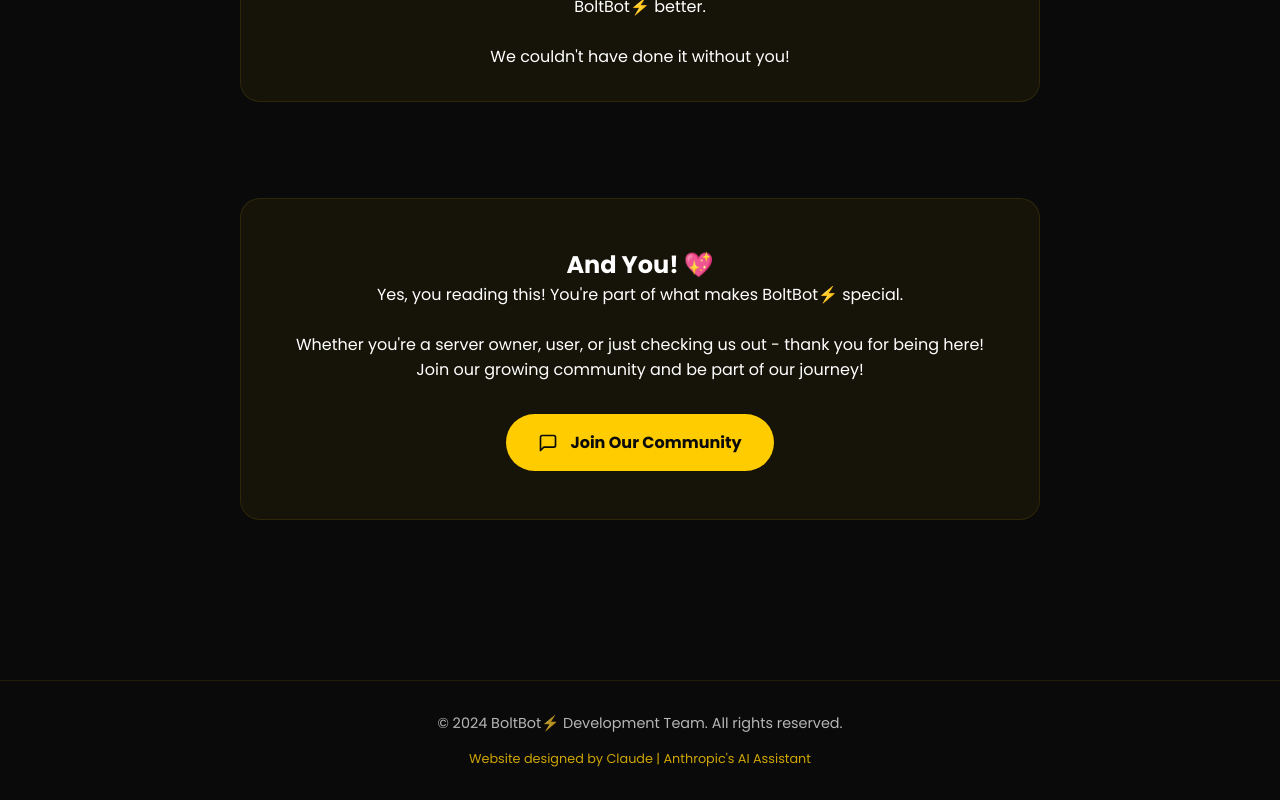
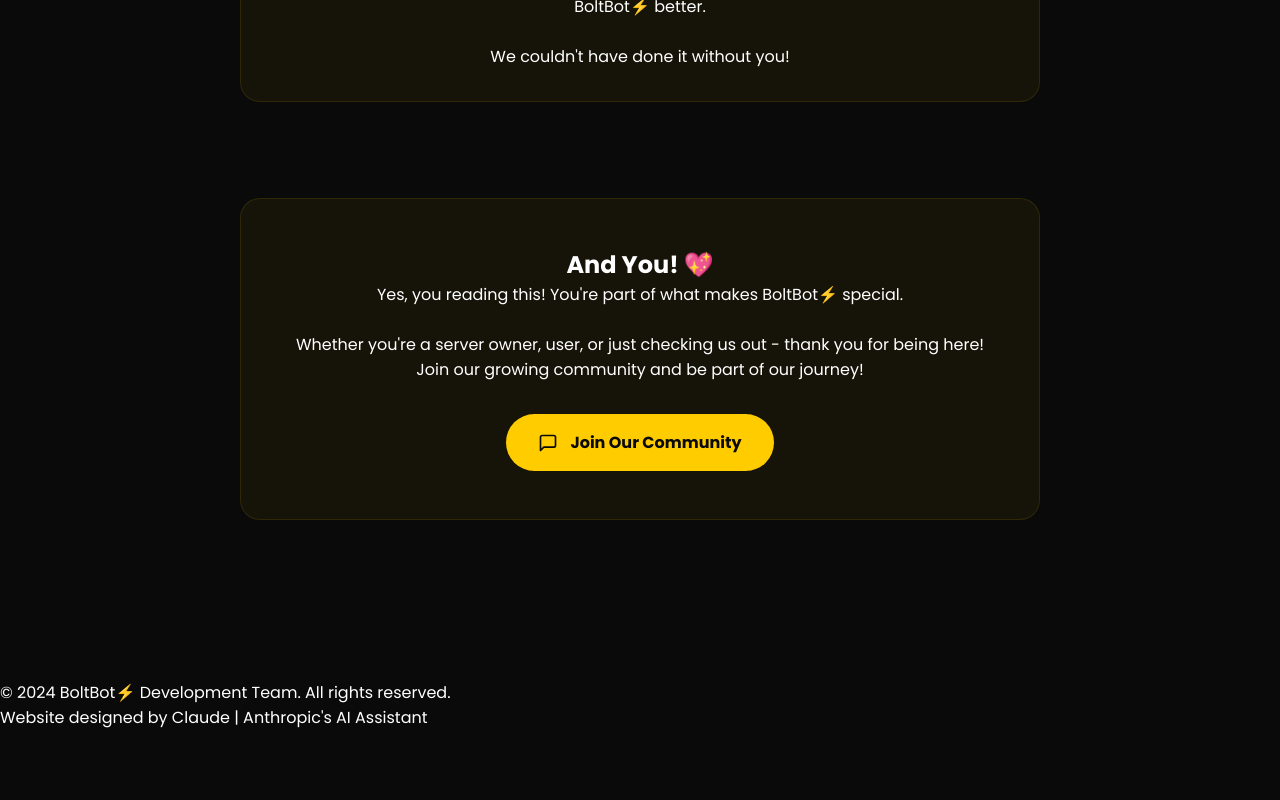
Before and after one commit to LucasCzechia/boltbot, a Next.js app: page /credits in a window 1280 px wide. Shown: the part 2181-2981 px from the top of the page. After the commit the page ends 2911 px from the top, so only its background shows below. Built offline with nearby package versions, Linux system fonts and the light colour scheme.

Commit message:
Update globals.css

```diff
--- a/styles/globals.css
+++ b/styles/globals.css
@@ -466,33 +466,6 @@ body {
   text-decoration: none;
 }
 
-/* Footer */
-.footer {
-  background: rgba(10,10,10,0.95);
-  border-top: 1px solid rgba(255,204,0,0.1);
-  padding: 2rem;
-  text-align: center;
-}
-
-.footer-content {
-  max-width: 1200px;
-  margin: 0 auto;
-  display: flex;
-  flex-direction: column;
-  gap: 1rem;
-}
-
-.footer-text {
-  color: rgba(255,255,255,0.7);
-  font-size: 0.9rem;
-}
-
-.footer-credits {
-  color: var(--primary);
-  font-size: 0.8rem;
-  opacity: 0.8;
-}
-
 /* Particles */
 .particles {
   position: absolute;
```
